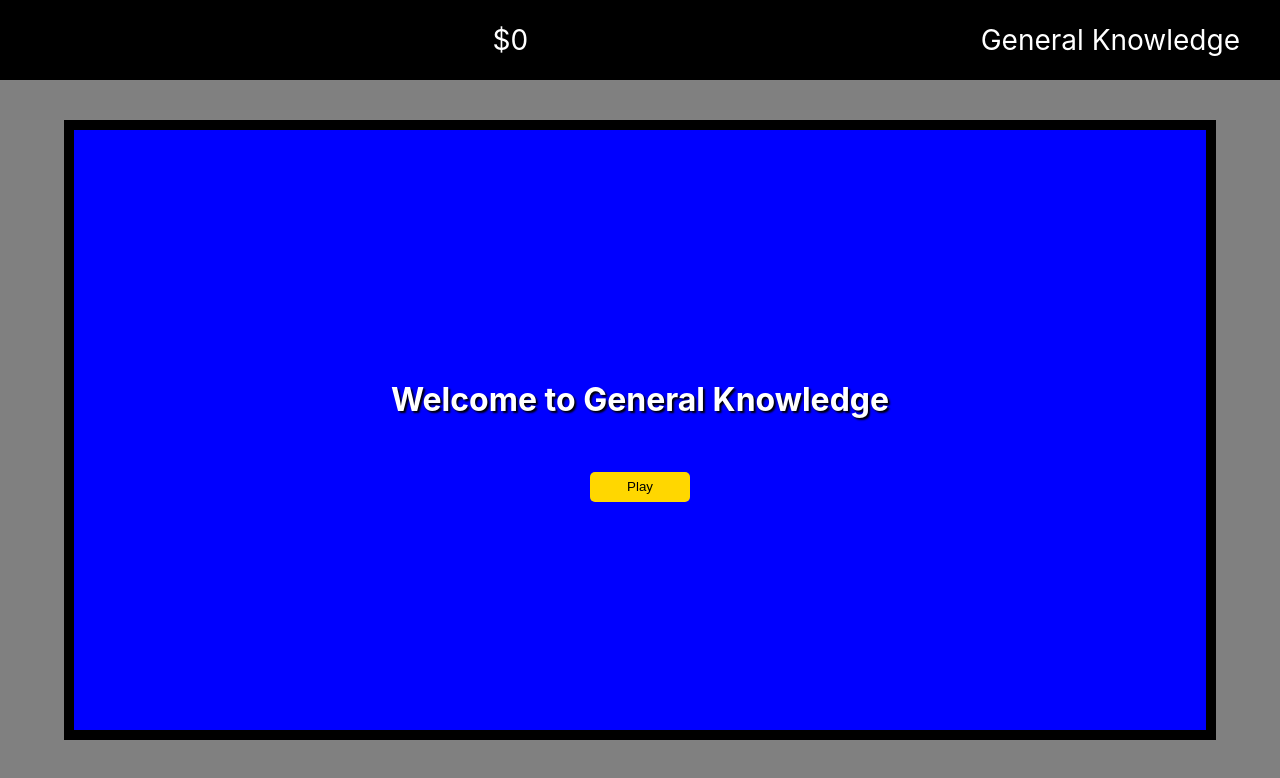
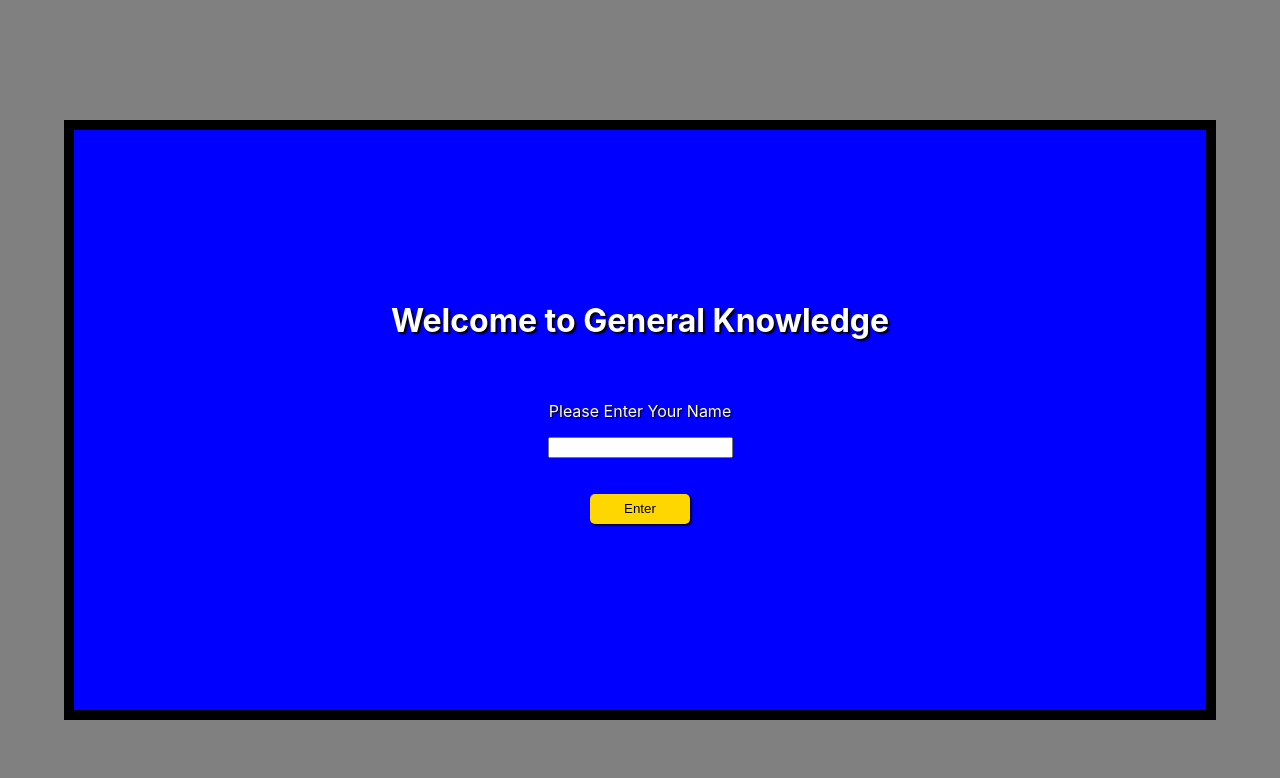
Before and after one commit to SJellen/generalknowledge, a Next.js app: page / in a window 1280 px wide. Shown: the top 778 px of the page. Built offline with nearby package versions, Linux system fonts and the light colour scheme.

Commit message:
work to simplify the start up of game

```diff
--- a/components/Header.js
+++ b/components/Header.js
@@ -6,11 +6,11 @@ import {GameContext} from '../context/GameContext'
 
 export default function Header() {
 
-    const {username, score} = useContext(GameContext)
+    const {username, score, isStart, showInput} = useContext(GameContext)
 
 
     return (
-        <div className={styles.container}>
+        <div className={styles.container} style={{display: isStart || showInput ? "none" : ''}}>
             <span className={styles.username}>{username && username}</span>
             <span>${score ? score : 0}</span>
             <span className={styles.title}>General Knowledge</span>
--- a/context/GameContext.js
+++ b/context/GameContext.js
@@ -11,6 +11,7 @@ function GameContextProvider({ children }) {
 
 
     const [isStart, setIsStart] = useState(true)
+    const [showInput, setShowInput] = useState(true)
     const [username, setUsername] = useState('')
     const [selectedQuestions, setSelectedQuestions] = useState(0)
     const [score, setScore] = useState(0)
@@ -40,7 +41,7 @@ function GameContextProvider({ children }) {
         if (questionCount) {
             setSelectedQuestions(questionCount)
         }
-    }, [])
+    }, [selectedQuestions])
 
 
 
@@ -48,7 +49,7 @@ function GameContextProvider({ children }) {
 
 
     return (
-        <GameContext.Provider value={{isStart, setIsStart, username, setUsername, selectedQuestions, setSelectedQuestions, score, setScore, cost, setCost, answerResult, setAnswerResult, timeRemaining, setTimeRemaining, clockStart, setClockStart, START_TIME, isRoundTwo, setIsRoundTwo, isRoundThree, setIsRoundThree }}>
+        <GameContext.Provider value={{isStart, setIsStart, username, setUsername, selectedQuestions, setSelectedQuestions, score, setScore, cost, setCost, answerResult, setAnswerResult, timeRemaining, setTimeRemaining, clockStart, setClockStart, START_TIME, isRoundTwo, setIsRoundTwo, isRoundThree, setIsRoundThree, showInput, setShowInput }}>
             { children }
         </GameContext.Provider>
     )
--- a/pages/start.js
+++ b/pages/start.js
@@ -4,38 +4,28 @@ import styles from '../styles/Start.module.scss'
 import Link from 'next/link'
 import { QuestionContext } from '../context/QuestionContext'
 
-// localStorage.clear();
+
 const LOCAL_STORAGE_KEY = 'username'
 
 
 export default function Start() {
 
-    const {isStart, setIsStart, username, setUsername, setIs} = useContext(GameContext)
+    const {isStart, setIsStart, username, setUsername, setIs, showInput, setShowInput} = useContext(GameContext)
     const {roundOneCategories, setFirstRoundQuestion1, setFirstRoundQuestion2, setFirstRoundQuestion3, setFirstRoundQuestion4, setFirstRoundQuestion5, setFirstRoundQuestion6, fetchFirstRoundQuestions, roundTwoCategories,fetchSecondRoundQuestions, setSecondRoundQuestion1, setSecondRoundQuestion2, setSecondRoundQuestion3, setSecondRoundQuestion4, setSecondRoundQuestion5, setSecondRoundQuestion6, finalRoundCategory, fetchFinalQuestion, finalQuestion} = useContext(QuestionContext)
-    const [showInput, setShowInput] = useState(false)
-    const [showWordBox, setShowWordBox] = useState(true)
+
     const [tempUser, setTempUser] = useState('')
 
 
 
-
-
-    function handlePlayButtonClick() {
-        setShowWordBox(false)
-        setShowInput(true)
-    }
-
     function handleChange(e) {
         let user = e.target.value
         setTempUser(user)
-
     }
 
     function handleStartSubmit(e) {
         e.preventDefault()
         setUsername(tempUser)
         localStorage.setItem(LOCAL_STORAGE_KEY, JSON.stringify(tempUser))
-        setIsStart(false)
         setShowInput(false)
         fetchFirstRoundQuestions(roundOneCategories[0], setFirstRoundQuestion1)
         fetchFirstRoundQuestions(roundOneCategories[1], setFirstRoundQuestion2)
@@ -52,24 +42,22 @@ export default function Start() {
         fetchFinalQuestion(finalRoundCategory[0])
     }
 
-    useEffect(() => {
-        console.log(finalQuestion)
-    }, [roundOneCategories, roundTwoCategories, finalRoundCategory])
+    function handleStartGameClick() {
+        setIsStart(false)
+    }
+
+
 
 
 
 
     return (
-
              <div className={styles.container}>
-        { showWordBox ?
+                { showInput ?
+                    <div>
                         <div className={styles.wordbox}>
                             <h1>Welcome to General Knowledge</h1>
-
-                <button onClick={handlePlayButtonClick} className={styles.playButton}>Play</button>
-            </div> : "" }
-
-            { showInput ?
+                        </div>
                         <div className={styles.inputBox}>
                             <form className={styles.form} onSubmit={handleStartSubmit}>
                                 <div className={styles.inputContainer}>
@@ -82,22 +70,18 @@ export default function Start() {
                                         className={styles.input}/>
                                     </label>
                                 </div>
-
                                 <button type="submit" className={styles.startButton}>Enter</button>
-
                             </form>
-
-
-
-            </div> : ""}
-
+                        </div>
+                    </div>
+                    : ""}
                 {
-                    !showInput && !showWordBox ? <div className={styles.roundOneLink}><Link href="/roundone" style={{textDecoration: "none"}}><a className={styles.beginButton} style={{color: "purple"}}>Start</a></Link></div> : ""
+                        !showInput ?
+                        <div className={styles.wordbox2}>
+                            <h1 >Welcome {username}, Let's play!</h1>
+                        <Link href="/roundone" style={{textDecoration: "none"}}><a className={styles.beginButton} type="submit" style={{color: "black"}} onClick={handleStartGameClick}>Start</a></Link>
+                        </div> : ""
                 }
-
-
         </div>
-
-
     )
 }
--- a/styles/Start.module.scss
+++ b/styles/Start.module.scss
@@ -3,17 +3,32 @@
     // background-color: silver;
     margin: 7.5rem auto 0 auto;
     width: 90%;
-    height: auto;
+    height: 75vh;
     display: flex;
-    align-items: center;
+    flex-direction: column;
+    // align-items: center;
     background-color: blue;
     border: 10px solid black;
+    justify-content: center;
 }
 
 .wordbox {
     text-shadow: 2px 2px 2px black;
     width: 100%;
-    height: 75vh;
+    height: auto;
+    margin: 0 auto;
+    display: flex;
+    flex-direction: column;
+    justify-content: center;
+    align-items: center;
+    text-align: center;
+    color: white;
+}
+
+.wordbox2 {
+    text-shadow: 2px 2px 2px black;
+    width: 100%;
+    height: auto;
     margin: 0 auto;
     display: flex;
     flex-direction: column;
@@ -26,12 +41,10 @@
 .inputBox {
     text-shadow: 1px 1px 1px black;
     width: 100%;
-    height: 75vh;
+    height: auto;
     margin:0 auto;
-    padding-top: 2rem;
     text-align: center;
     color: white;
-    padding: 2rem;
     display: flex;
     justify-content: center;
     align-items: center;
@@ -85,7 +98,7 @@
     margin-top: 2rem;
     width: 100px;
     height: 30px;
-
+    box-shadow:  1.5px 1.5px 1.5px black;
 
 
 }
@@ -102,6 +115,7 @@
     margin-top: 1rem;
     width: 100px;
     height: 30px;
+    box-shadow:  1.5px 1.5px 1.5px black;
 }
 
 .startButton:hover {
@@ -110,6 +124,8 @@
 }
 
 .beginButton {
+    text-shadow: none;
+    color: black;
     background-color: gold;
     border: none;
     border-radius: 5px;
@@ -120,6 +136,7 @@
     justify-content: center;
     align-items: center;
     color: white;
+    box-shadow:  1.5px 1.5px 1.5px black;
 }
 
 .beginButton:hover {
```
Also changed, not shown: pages/roundone.js (+18 -18 lines). Lines whose indentation alone changed are shown as unchanged.
